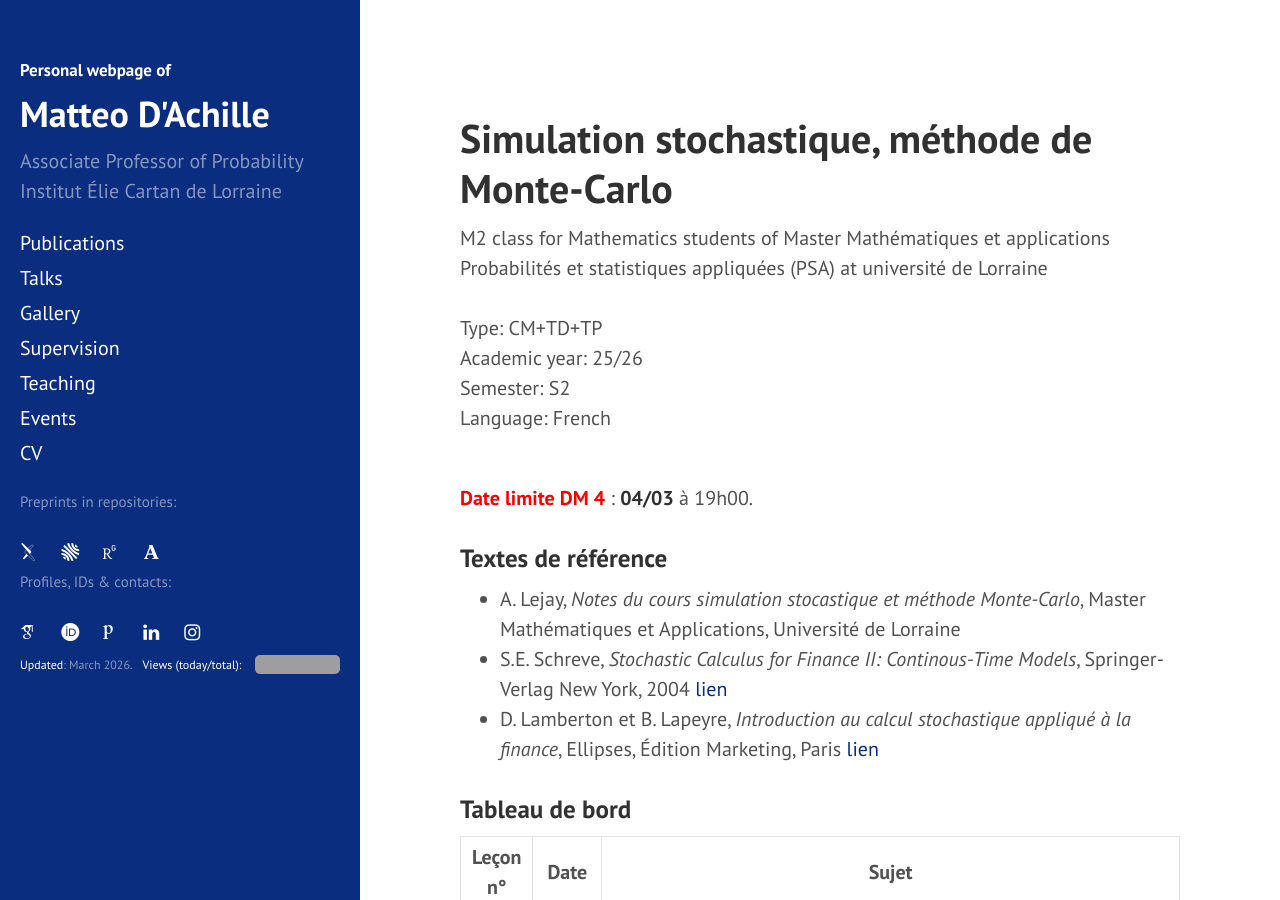
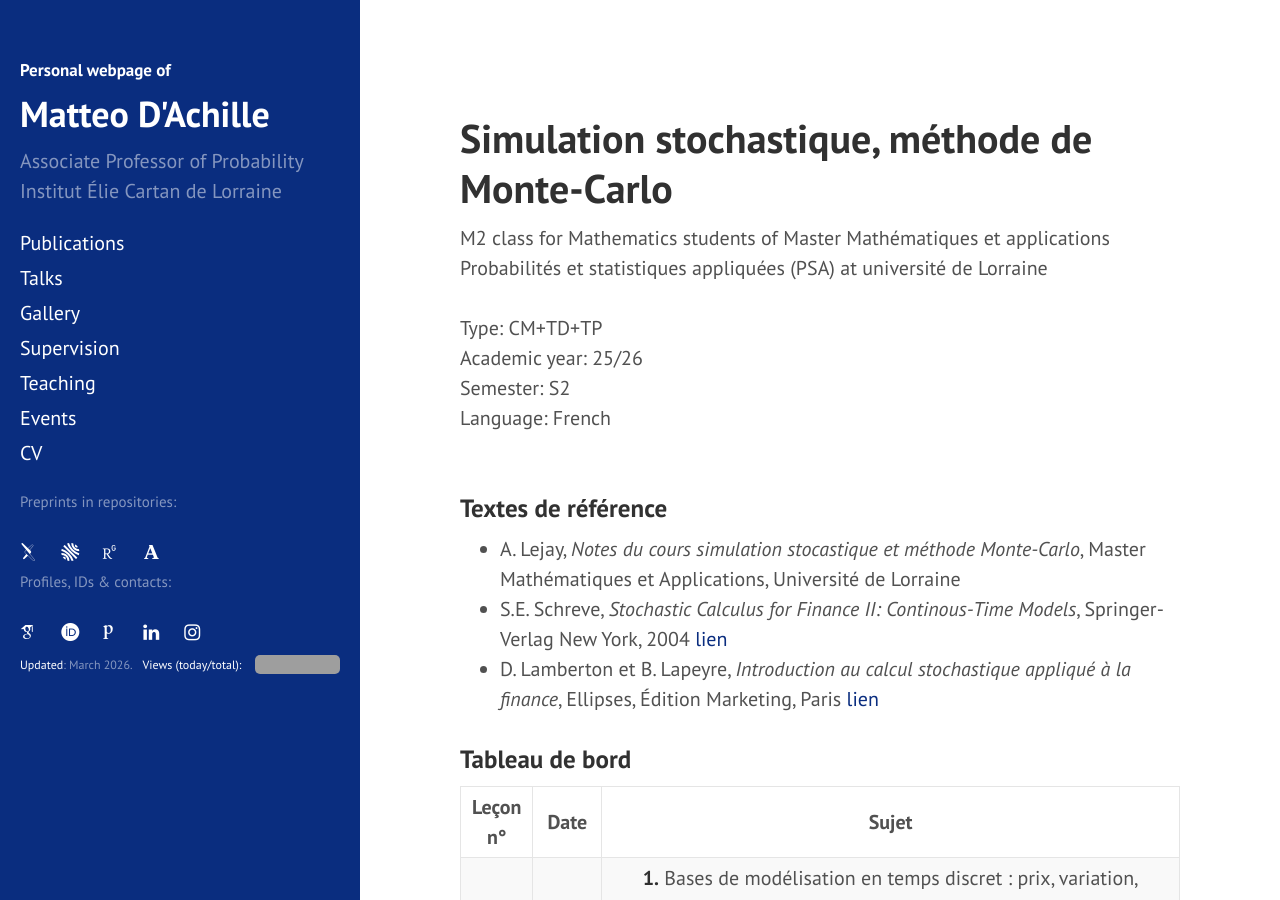
Before and after one commit to matteodachille/matteodachille.github.io, a Jekyll site: the page built from _courses/SSMC2026.md, in a window 1280 px wide and 900 px high. Built offline with Jekyll 4.4.1, drawn with Linux system fonts in a browser that asks for light colours; nearby versions of some CDN libraries; some web fonts are replaced; some of the changed lines change nothing that is shown; grey boxes are pictures that could not be loaded.

Commit message:
Fixed typo

```diff
--- a/_courses/SSMC2026.md
+++ b/_courses/SSMC2026.md
@@ -15,9 +15,9 @@
 ---
 
 <br/>
-
+<!--
 <a style="color: red; font-weight: bold;">Date limite DM 4</a> : **04/03** à 19h00.
-
+-->
 <!--a style="color: red; font-weight: bold;">News</a> : [Des données pour le DM à rendre avant le 5.02](https://filesender.renater.fr/?s=download&token=152b39b7-aeea-427e-b11b-0d7fac3b5bff){:target="_blank"}
 -->
 
@@ -39,3 +39,4 @@
 | 2 | 06.02 | **1.** Capitalisation et actualisation en temps discret et continu (avec deux exos). **2.** Modèle de marché et ses hypothèses. Enoncé du premier exo du DM 2. **3.** Définition d'arbitrage, de marché viable et de processus prévisible. Enoncé du deuxième exo du DM 2. **4.** Options européennes, deduction détaillée de la formule de Black & Scholes. Correction du DM 1.|
 | 3 | 13.02 | **1.** Simulation de grands échantillons gaussiens standard iid : méthode de Box-Muller vs méthodes de rejection. **2.** Implémentation numérique d'un simulateur du mouvement brownien géométrique. **3.** Correction du premier exo du DM 2. Exercices : équivalent discret du théorème de Girsanov pour le modèle log-normal; martingale sous la mesure risque-neutre. **4.** Calcul explicite de la variance du prix et de la variance du payoff d'une option européenne de type call. DM 3 : comparer ces formules aux estimations empiriques d'après le point 2. **5.** Exercice sur loi et fourchette à 95 % du prix à six mois, avec calcul du prix de 4 contrats de type call sur ce prix (réfléchir au cas put en DM). |
 | 4 | 20.02 | **1.** Rappels sur la mesure risque-neutre et le pricing, portefeuille répliquant et auto-finançant, stratégie, avec exo. **2.** Modèle binomial : définition, rendements possibles, construction de la mesure risque-neutre. Deux exercices et formulation du DM 4. **3.** Option digitale sur un actif qui évolue selon un modèle binomial : arbre des prix, de la valeur du portefeuille et de la stratégie. **4.** Modèle de Cox-Ross-Rubinstein, convergence vers Black-Scholes. |
+| 5 | 06.03 |  |
```
